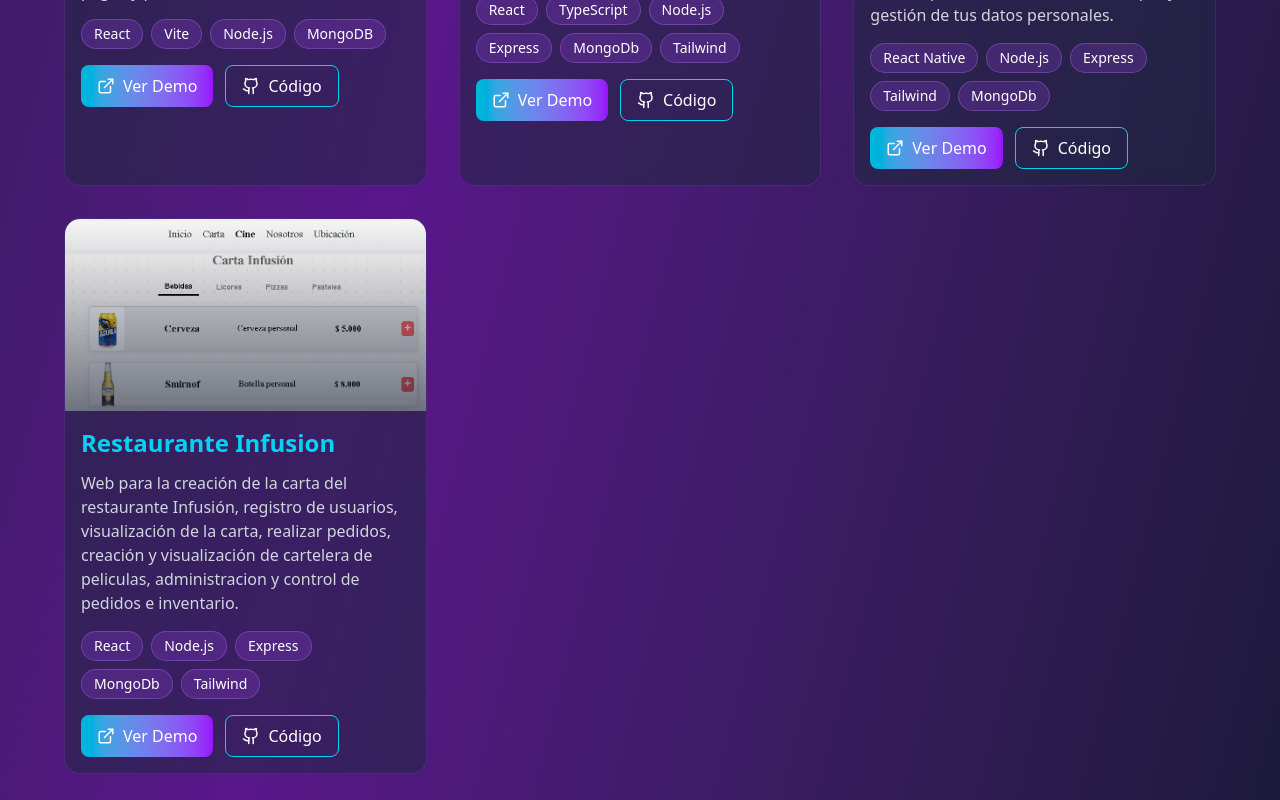
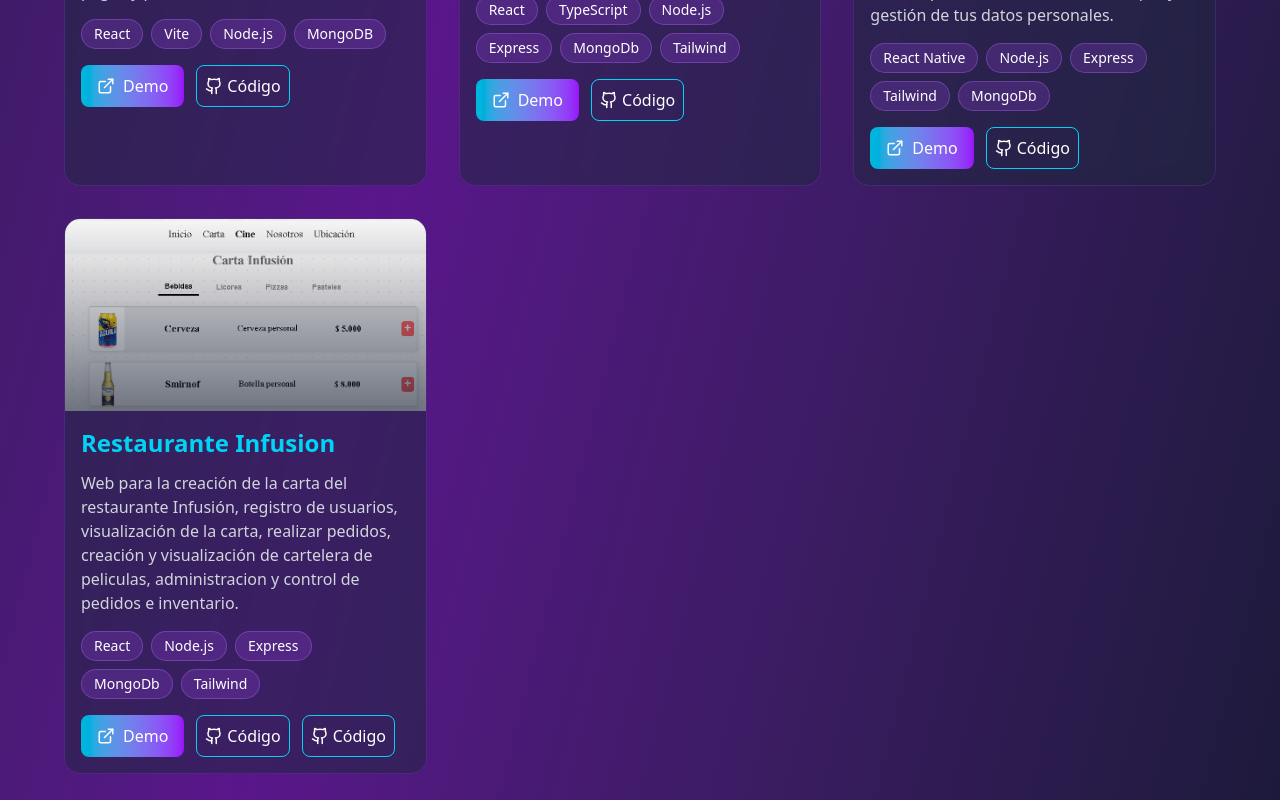
Before and after one commit to luis13xd/luistrujillolopez, a React (Vite) app: page / in a window 1280 px wide. Shown: the part 3360-4160 px from the top of the page. Built offline with nearby package versions, Linux system fonts and the light colour scheme.

Commit message:
agregue funcionalidad de 2 botones de codigo si hay 2 repos en 1 proyecto

```diff
--- a/src/components/ProjectsSection.tsx
+++ b/src/components/ProjectsSection.tsx
@@ -10,11 +10,18 @@ export default function ProjectsSection() {
     }
   };
 
-  const handleVerCodigo = (url?: string) => {
-    if (url) {
+  const handleVerCodigo = (url?: string | string[]) => {
+    if (!url) {
+      alert("Código no disponible");
+      return;
+    }
+
+    // Si es un array, abrir todas las URLs
+    if (Array.isArray(url)) {
+      url.forEach((u) => window.open(u, "_blank", "noopener,noreferrer"));
+    } else {
+      // Si es un string, abrir solo esa URL
       window.open(url, "_blank", "noopener,noreferrer");
-    } else {
-      alert("Código no disponible");
     }
   };
 
@@ -70,14 +77,28 @@ export default function ProjectsSection() {
                     onClick={() => handleVerDemo(proyecto.urlDemo)}
                     className="flex items-center gap-2 px-4 py-2 bg-gradient-to-r from-cyan-500 to-purple-600 rounded-lg hover:shadow-lg hover:shadow-purple-500/50 transition-all duration-300 hover:transform hover:-translate-y-1"
                   >
-                    <ExternalLink size={18} /> Ver Demo
+                    <ExternalLink size={18} />Demo
                   </button>
-                  <button
-                    onClick={() => handleVerCodigo(proyecto.urlCodigo)}
-                    className="flex items-center gap-2 px-4 py-2 border border-cyan-400 rounded-lg hover:bg-cyan-400/10 transition-all duration-300 hover:transform hover:-translate-y-1"
-                  >
-                    <Github size={18} /> Código
-                  </button>
+                  {Array.isArray(proyecto.urlCodigo) ? (
+                    proyecto.urlCodigo.map((link, idx) => (
+                      <button
+                        key={idx}
+                        onClick={() =>
+                          window.open(link, "_blank", "noopener,noreferrer")
+                        }
+                        className="flex items-center gap-1 px-2 py-2 border border-cyan-400 rounded-lg hover:bg-cyan-400/10"
+                      >
+                        <Github size={18} /> Código
+                      </button>
+                    ))
+                  ) : (
+                    <button
+                      onClick={() => handleVerCodigo(proyecto.urlCodigo)}
+                      className="flex items-center gap-1 px-2 py-2 border border-cyan-400 rounded-lg hover:bg-cyan-400/10"
+                    >
+                      <Github size={18} /> Código
+                    </button>
+                  )}
                 </div>
               </div>
             </div>
--- a/src/data/proyectos.ts
+++ b/src/data/proyectos.ts
@@ -46,6 +46,9 @@ export const projectsData: Proyecto[] = [
     tecnologias: ["React", "Node.js", "Express", "MongoDb", "Tailwind"],
     imagen: infusion,
     urlDemo: "https://restauranteinfusion.netlify.app/",
-    urlCodigo: "https://gitlab.com/lowit-team/lowit-app-users",
+    urlCodigo: [
+      "https://github.com/luis13xd/frontend-restaurante",
+      "https://github.com/luis13xd/backend-restaurante",
+    ],
   },
 ];
--- a/src/interfaces/proyecto.ts
+++ b/src/interfaces/proyecto.ts
@@ -5,5 +5,5 @@ export interface Proyecto {
   tecnologias: string[];
   imagen: string;
   urlDemo?: string;
-  urlCodigo?: string;
+  urlCodigo?: string | string[];
 }
```
